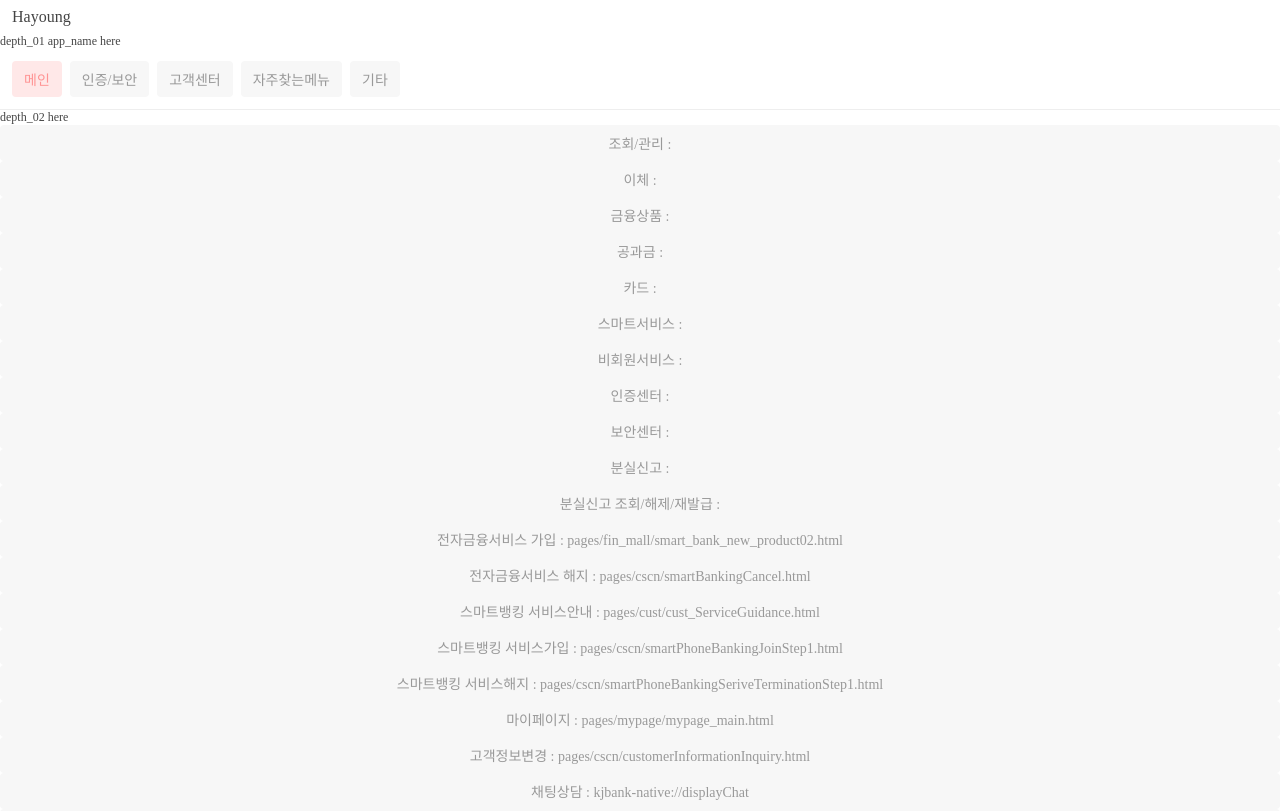
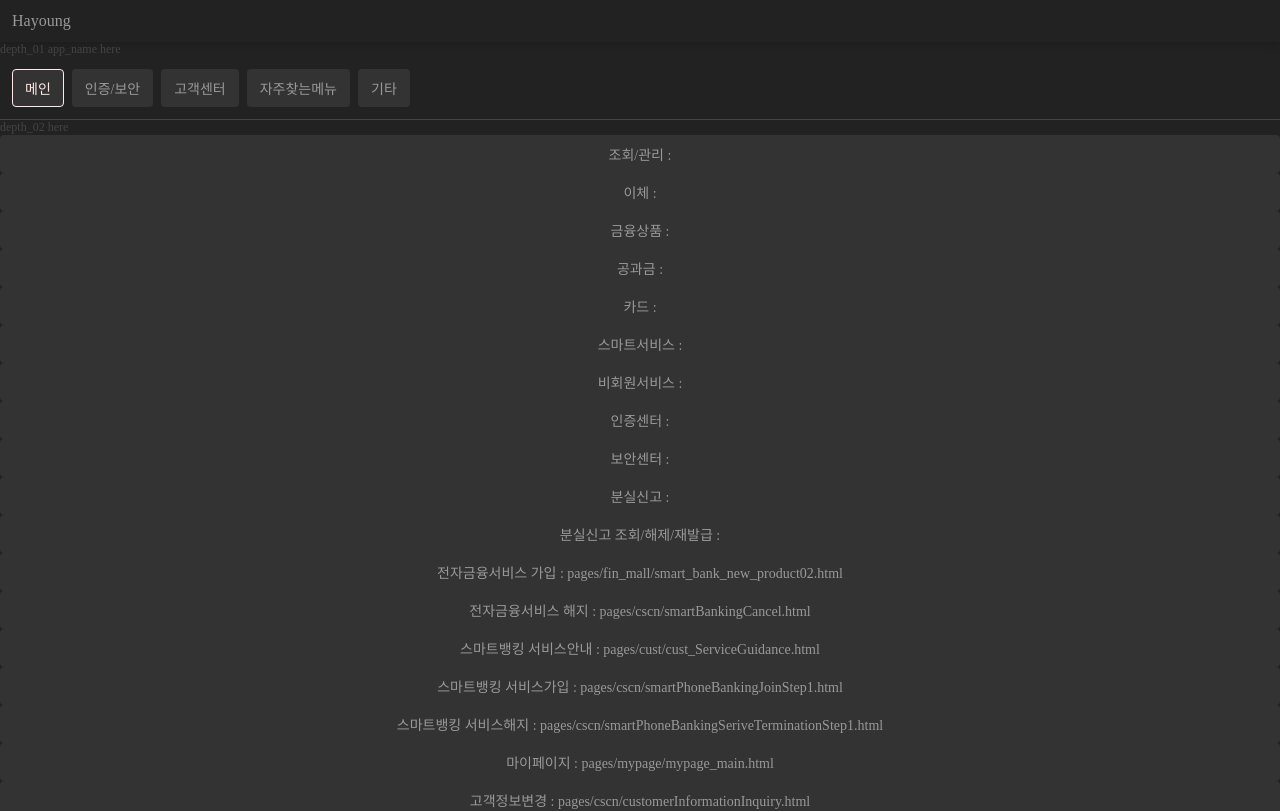
Before and after one commit to hayoung-jeremy/study-redux-2, a React (Create React App) app: page / in a window 1280 px wide. Shown: the top 811 px of the page. Built offline with nearby package versions, Linux system fonts and the light colour scheme.

Commit message:
turn into dark mode

```diff
--- a/src/assets/css/root.css
+++ b/src/assets/css/root.css
@@ -5,6 +5,7 @@
 
   /* ----- padding ----- */
   --pd-default: 8px 12px;
+  --pd-header: 12px;
 
   /* ----- color ----- */
   /* main */
@@ -13,11 +14,15 @@
   /* text */
   --txt-default: #333;
   --txt-white: #fff;
+  --txt-e: #eee;
+  --txt-9: #999999;
+
   /* btn */
-  --btn-bg: #f7f7f7;
-  --btn-bg-hover: #eee;
-  --btn-txt: #999;
+  --btn-bg: #333;
   --btn-txt-clicked: #ff9393;
+  /* bg */
+  --bg-light: #f8f8f8;
+  --bg-dark: #222;
 
   /* ----- transition ----- */
   --trns-02: 0.2s;
--- a/src/assets/css/style.css
+++ b/src/assets/css/style.css
@@ -41,7 +41,7 @@ button {
 }
 
 body {
-  background-color: #fff;
+  background-color: var(--bg-dark);
   *word-break: break-all;
   -ms-word-break: break-all;
 }
@@ -149,16 +149,19 @@ aside {
 /* ---------- common ---------- */
 /* header */
 header {
-  padding: var(--pd-default);
+  padding: var(--pd-header);
+  box-shadow: 0px 2px 10px rgba(0, 0, 0, 0.2);
+  background-color: var(--bg-dark);
 }
 header .hayoung {
   font-size: 16px;
+  color: var(--txt-9);
 }
 
 /* container */
 .default-container {
   padding: 12px;
-  border-bottom: 1px solid #eee;
+  border-bottom: 1px solid #444;
 }
 .default-container.middle {
   width: 90%;
@@ -178,9 +181,7 @@ header .hayoung {
 }
 
 /* btn components */
-input.btn::placeholder {
-  color: #aaa;
-}
+
 a.btn {
   display: block;
 }
@@ -192,16 +193,18 @@ a.btn {
   text-align: center;
   font-size: 14px;
   cursor: pointer;
-  color: var(--btn-txt);
+  color: var(--txt-9);
+  box-sizing: border-box;
+  border: 1px solid transparent;
 }
 
 .btn.btn-clicked {
-  background-color: var(--main-color-dimmed);
-  color: var(--btn-txt-clicked);
+  border-color: var(--main-color-dimmed);
+  color: var(--main-color-dimmed);
 }
 
 .btn:hover {
-  filter: brightness(96%);
+  filter: brightness(90%);
 }
 .btn.btn-clicked:hover {
   filter: brightness(100%);
--- a/src/components/DataD1List.js
+++ b/src/components/DataD1List.js
@@ -4,22 +4,17 @@ import { v4 as uuidv4 } from "uuid";
 
 const DataD1List = ({ kj_sb }) => {
   // check selected id / 2: depth_1 첫번째 메뉴 (메인)
-  const [checkedId, setCheckedId] = useState("2");
+  const [d1CheckedId, setD1CheckedId] = useState("2");
 
-  // 클릭한 대상의 id 를 checkedId 에 저장, depth_2 로 보내서, depth_2 의 pid 와 같은 depth_2 를 보여줘야함
+  // 클릭한 대상의 id 를 d1CheckedId 에 저장, depth_2 로 보내서, depth_2 의 pid 와 같은 depth_2 를 보여줘야함
   const getCheckedId = (e) => {
-    setCheckedId(e.target.id);
+    setD1CheckedId(e.target.id);
   };
 
   const Depth01Info = ({ id, value }) => {
     return (
       <li>
-        <a
-          href="#void"
-          className={`btn ${checkedId === id ? "btn-clicked" : ""}`}
-          id={id}
-          onClick={getCheckedId}
-        >
+        <a href="#void" className={`btn ${d1CheckedId === id ? "btn-clicked" : ""}`} id={id} onClick={getCheckedId}>
           {value}
         </a>
       </li>
@@ -43,7 +38,7 @@ const DataD1List = ({ kj_sb }) => {
     <>
       <p>depth_01 app_name here</p>
       <ShowD1Data />
-      <DataD2List kj_sb={kj_sb} checkedId={checkedId} />
+      <DataD2List kj_sb={kj_sb} d1CheckedId={d1CheckedId} />
     </>
   );
 };
```
Also changed, not shown: src/components/DataD2List.js (+3 -8 lines).
